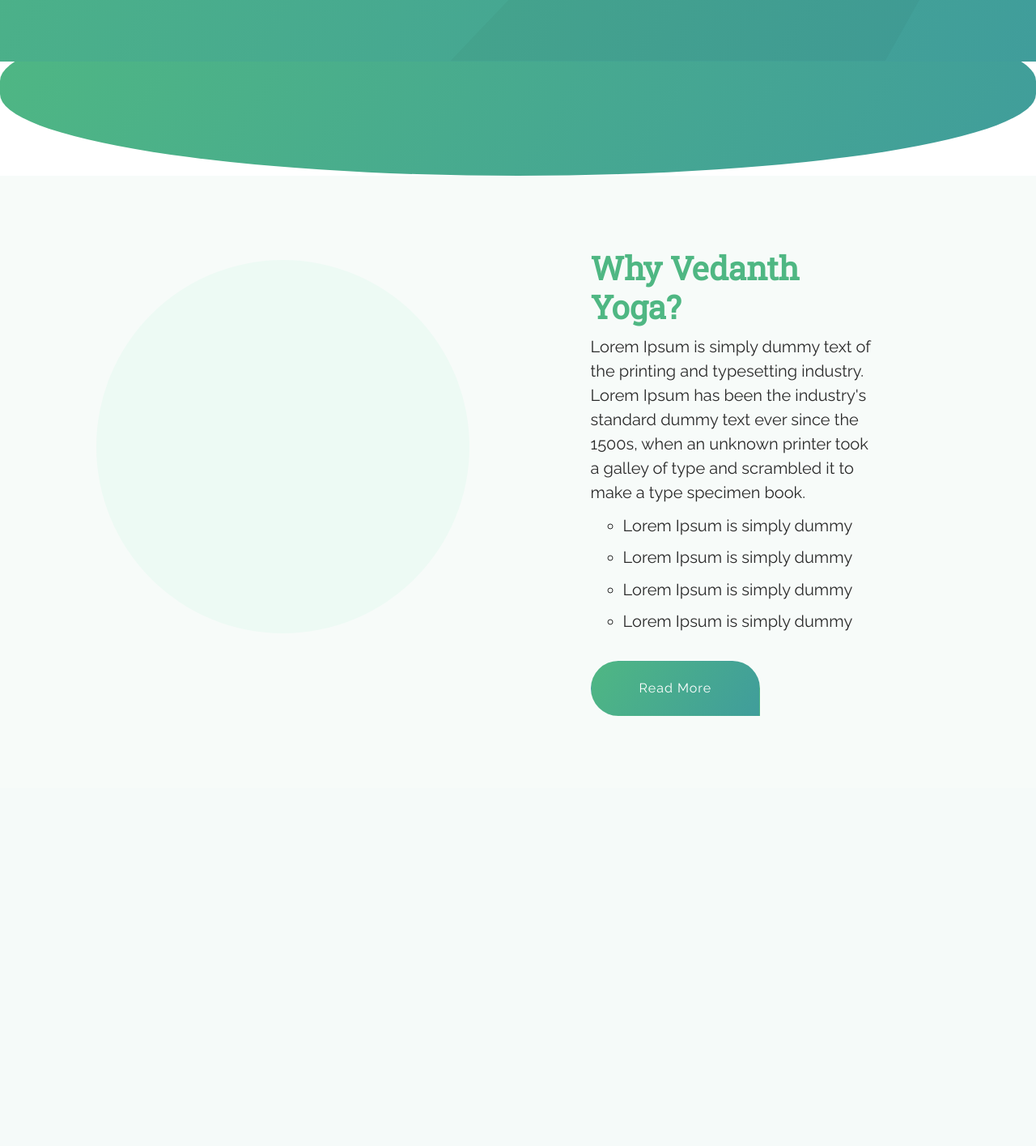
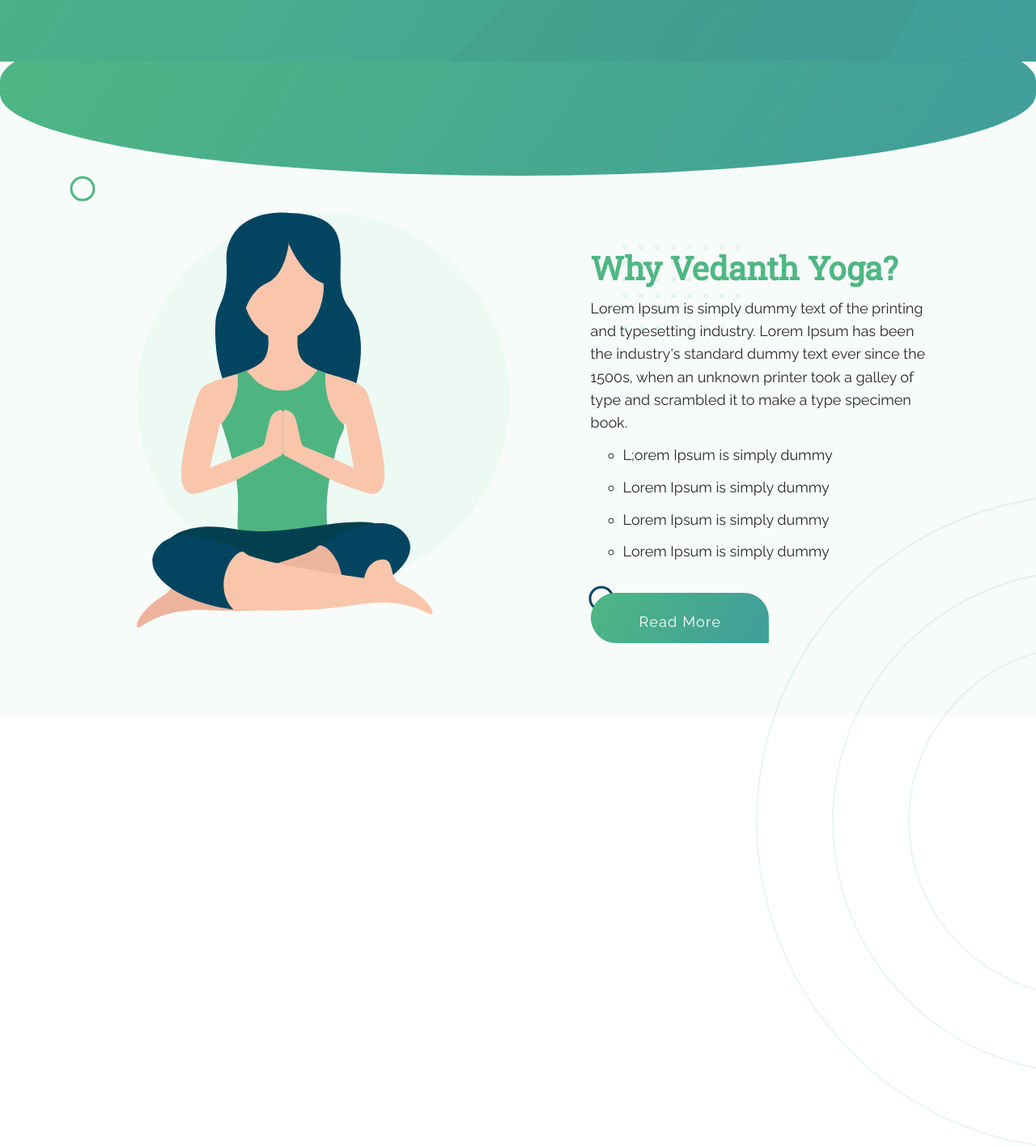
Before and after one commit to akshaychat/vedanthYoga, a PHP site: page / in a window 1280 px wide; the page is wider, and only the part inside the window is pictured. Shown: the part 712-2127 px from the top of that part at 81% size. Before the commit the page ends 1596 px from the top of that part, so only its background shows below. Run offline with PHP 8.4, Linux system fonts and the light colour scheme.

Commit message:
why vedanth yoga section updated

```diff
--- a/index.html
+++ b/index.html
@@ -67,12 +67,23 @@
     </div>
     <div class="container-fluid why-vedant-yoga">
       <div class="row">
-        <div class="col-sm-6">
-          <div class="oval-2">
-
+        <div class="col-sm-6 why-vedant-yoga-image-section">
+          <div class="row">
+            <div class="col-sm-1">
+                <img src="./public/images/irregular-shape.svg" class="img-responsive irregular-shape">
+            </div>
+            <div class="col-sm-7">
+                <div class="oval-2">
+                    <img src="./public/images/girl.svg" class="img-responsive "/>
+                </div>
+            </div>
+            <div class="col-sm-4">
+                <img src="./public/images/bg-dotted-circles.svg" class="img-responsive bg-dotted-circles"/>
+            </div>
           </div>
+          <img src="./public/images/irregular-shape-blue.svg" class="img-responsive irregular-shape-blue"/>
         </div>
-        <div class="col-sm-5 content">
+        <div class="col-sm-6 content">
           <h1>
             Why Vedanth Yoga?
           </h1>
@@ -81,7 +92,7 @@
           </p>
           <ul style="list-style:circle;">
             <li>
-              Lorem Ipsum is simply dummy
+              L;orem Ipsum is simply dummy
             </li>
             <li>
               Lorem Ipsum is simply dummy
@@ -95,8 +106,10 @@
           </ul>
           <button class="btn read-more">Read More</button>
         </div>
-        <div class="col-sm-1"></div>
       </div>
+    </div>
+    <div>
+      <img src="public/images/bg-concentric-circles-1.svg" class="img-responsive bg-concentric-circles-1">
     </div>
 
     <!-- Optional JavaScript -->
--- a/public/css/style.css
+++ b/public/css/style.css
@@ -35,6 +35,7 @@
 
 #oval_parent{
     overflow:hidden;
+    background-color: #f7fbf9;
 }
 
 #oval {
@@ -85,6 +86,7 @@
 }
 .why-vedant-yoga .content{
     padding: 7%;
+    padding-right: 10%;
 }
 
 .why-vedant-yoga h1{
@@ -94,20 +96,29 @@
 }
 
 .why-vedant-yoga p, .why-vedant-yoga ul li{
-    font-size: 20px;
+    font-size: 18px;
+    font-weight: normal;
+    font-style: normal;
+    font-stretch: normal;
+    line-height: 1.56;
+    letter-spacing: normal;
+    color: #2a2a2a;
     margin:3% 0%;
-    font-weight: lighter;
 }
 
 .read-more{
     background-image: linear-gradient(122deg, #4fb783, #409d9b);
-    border-radius: 35px;
+    border-radius: 31px;
     border-bottom-right-radius: 0px;
+    width: 220px;
+    height: 62px;
     padding: 21px 59px;
+    font-size: 18px;
+    font-weight: 500;
     margin-top: 5%;
     color: #fff;
     box-shadow: none;
-    letter-spacing: 1px;
+    letter-spacing: 1.2px;
  }
 
  .oval-2 {
@@ -116,4 +127,23 @@
     border-radius: 461px;
     margin:17% 0% 0% 17%;
     background-color: #edfaf4;
+
   }
+
+  .why-vedant-yoga-image-section{
+    padding:0 81px;
+  }
+
+.bg-dotted-circles{
+    margin-left: 349px;
+    margin-top: 85px;
+}
+
+.irregular-shape-blue{
+    margin-left: 641px;
+}
+
+.bg-concentric-circles-1{
+    float: right;
+    margin-top: -21%;
+}
```
